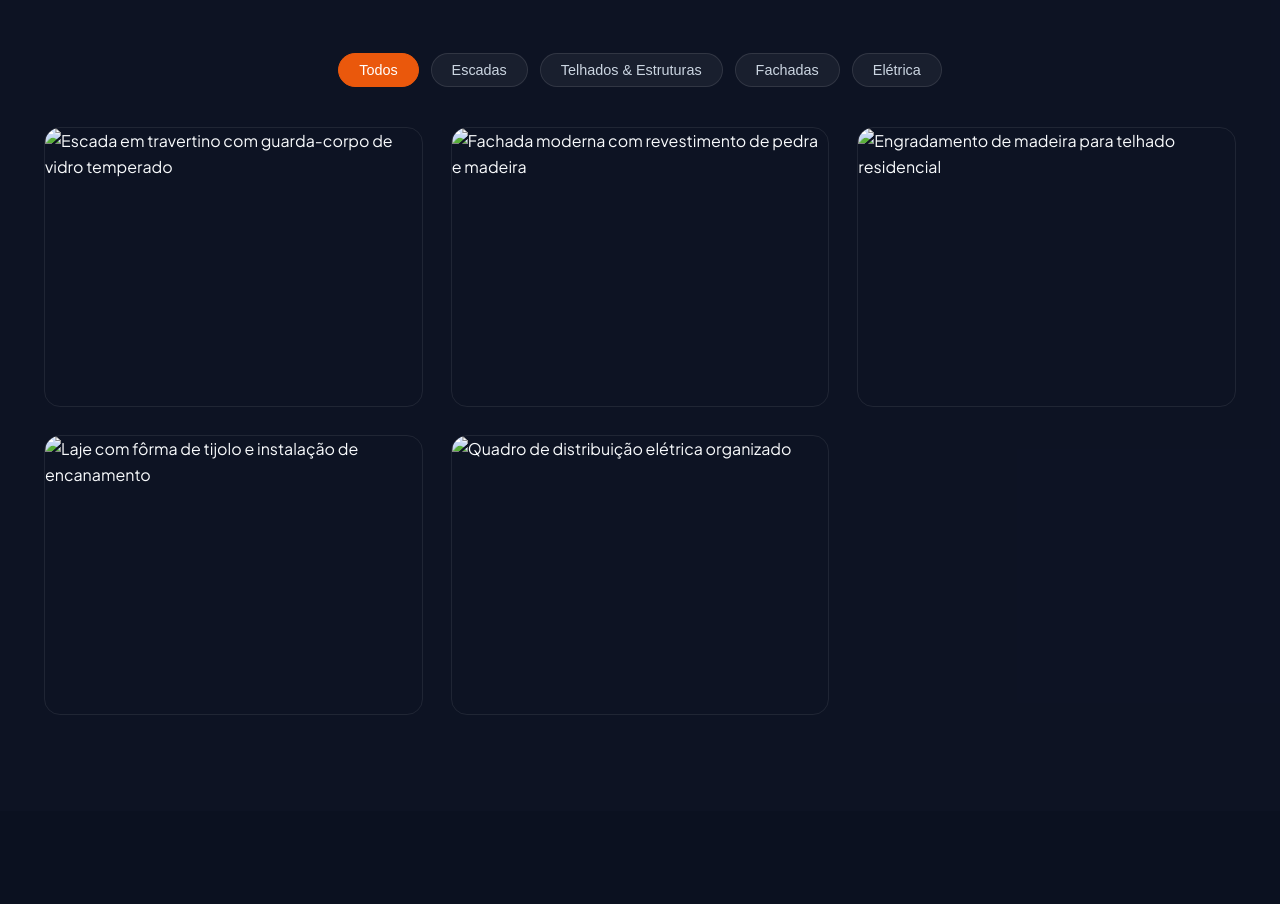
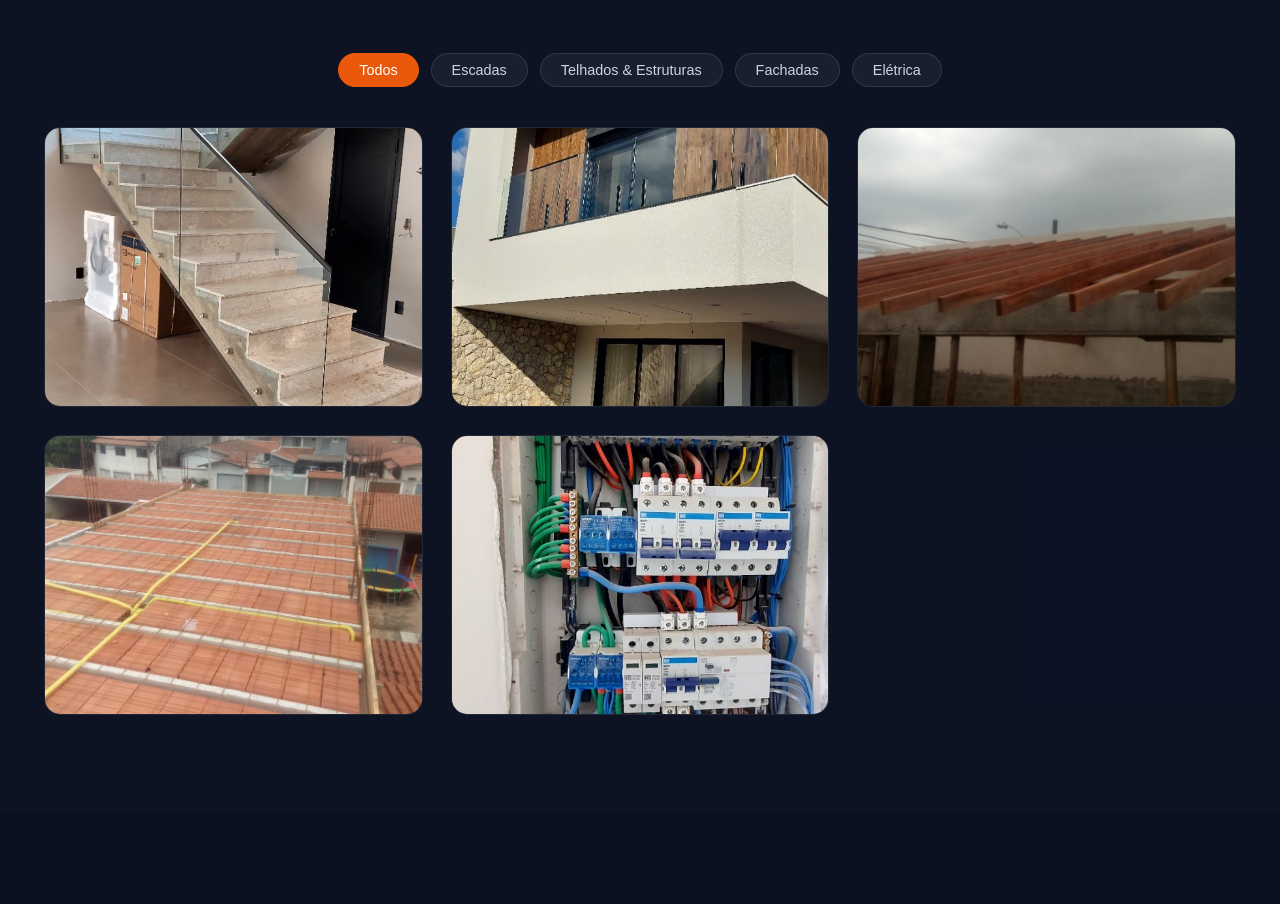
Before and after one commit to FelipeCampion/site-nilton-1, a plain HTML site: page index.html in a window 1280 px wide. Shown: the part 3108-4012 px from the top of the page. Drawn offline with Linux system fonts and the light colour scheme; files whose address does not match are found by name.

Commit message:
corrigindo as imagens e o numero de telefone

```diff
--- a/app.js
+++ b/app.js
@@ -6,7 +6,7 @@
 const CONFIG = {
   nomeProfissional: "Nilton Gomes da Silva",
   subtitulo: "Construção Civil & Acabamentos de Alto Padrão",
-  telefoneWhatsApp: "5519999999999", // ⚠️ Substitua pelo número real com DDD (ex: 55199XXXXXXXX)
+  telefoneWhatsApp: "5519999084140", //
   cidadeAtendimento: "Rio Claro - SP",
   email: "niltinho78@yahoo.com",
   endereco: "Rua do Sobrado, n°135 - Regina Picelli, Rio Claro/SP, 13505-220",
--- a/index.html
+++ b/index.html
@@ -236,7 +236,7 @@
 
       <div class="portfolio-grid">
         <div class="portfolio-item" data-category="escadas">
-          <img src="assets/images/obra_escada.jpg" alt="Escada em travertino com guarda-corpo de vidro temperado">
+          <img src="obra_escada.jpg" alt="Escada em travertino com guarda-corpo de vidro temperado">
           <div class="portfolio-overlay">
             <span class="portfolio-tag">Escadas &amp; Revestimentos</span>
             <h4 class="portfolio-title">Escada em Travertino com Vidro Temperado</h4>
@@ -244,7 +244,7 @@
         </div>
 
         <div class="portfolio-item" data-category="fachadas">
-          <img src="assets/images/obra_fachada_moderna.jpg" alt="Fachada moderna com revestimento de pedra e madeira">
+          <img src="obra_fachada_moderna.jpg" alt="Fachada moderna com revestimento de pedra e madeira">
           <div class="portfolio-overlay">
             <span class="portfolio-tag">Fachadas &amp; Acabamento Externo</span>
             <h4 class="portfolio-title">Fachada Casa Moderna com Revestimento Natural</h4>
@@ -252,7 +252,7 @@
         </div>
 
         <div class="portfolio-item" data-category="telhados">
-          <img src="assets/images/obra_telhado_madeira.jpg" alt="Engradamento de madeira para telhado residencial">
+          <img src="obra_telhado_madeira.jpg" alt="Engradamento de madeira para telhado residencial">
           <div class="portfolio-overlay">
             <span class="portfolio-tag">Telhados &amp; Estrutura</span>
             <h4 class="portfolio-title">Engradamento de Telhado em Madeira</h4>
@@ -260,7 +260,7 @@
         </div>
 
         <div class="portfolio-item" data-category="telhados">
-          <img src="assets/images/obra_laje.jpg" alt="Laje com fôrma de tijolo e instalação de encanamento">
+          <img src="obra_laje.jpg" alt="Laje com fôrma de tijolo e instalação de encanamento">
           <div class="portfolio-overlay">
             <span class="portfolio-tag">Lajes &amp; Estrutura</span>
             <h4 class="portfolio-title">Laje Escalonada com Instalações Embutidas</h4>
@@ -268,7 +268,7 @@
         </div>
 
         <div class="portfolio-item" data-category="eletrica">
-          <img src="assets/images/obra_eletrica.jpg" alt="Quadro de distribuição elétrica organizado">
+          <img src="obra_eletrica.jpg" alt="Quadro de distribuição elétrica organizado">
           <div class="portfolio-overlay">
             <span class="portfolio-tag">Instalações Elétricas</span>
             <h4 class="portfolio-title">Quadro Elétrico de Distribuição Completo</h4>
```
Also changed, not shown: antes.png (deleted), cozinha.png (deleted), depois.png (deleted), fachada.png (deleted), hero.png (deleted), porcelanato.png (deleted).
